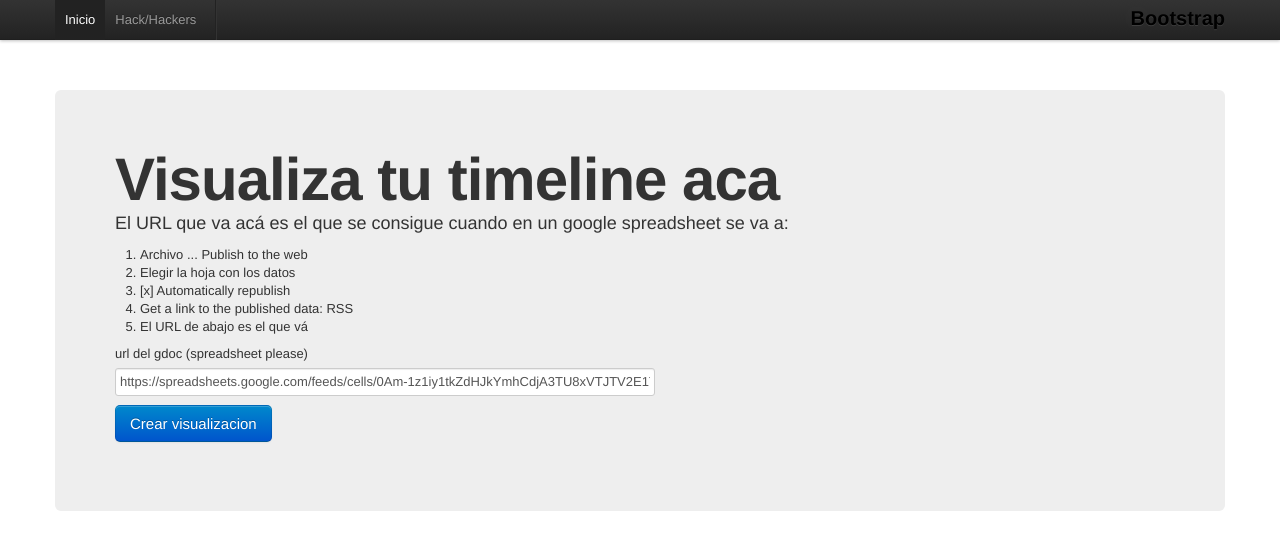
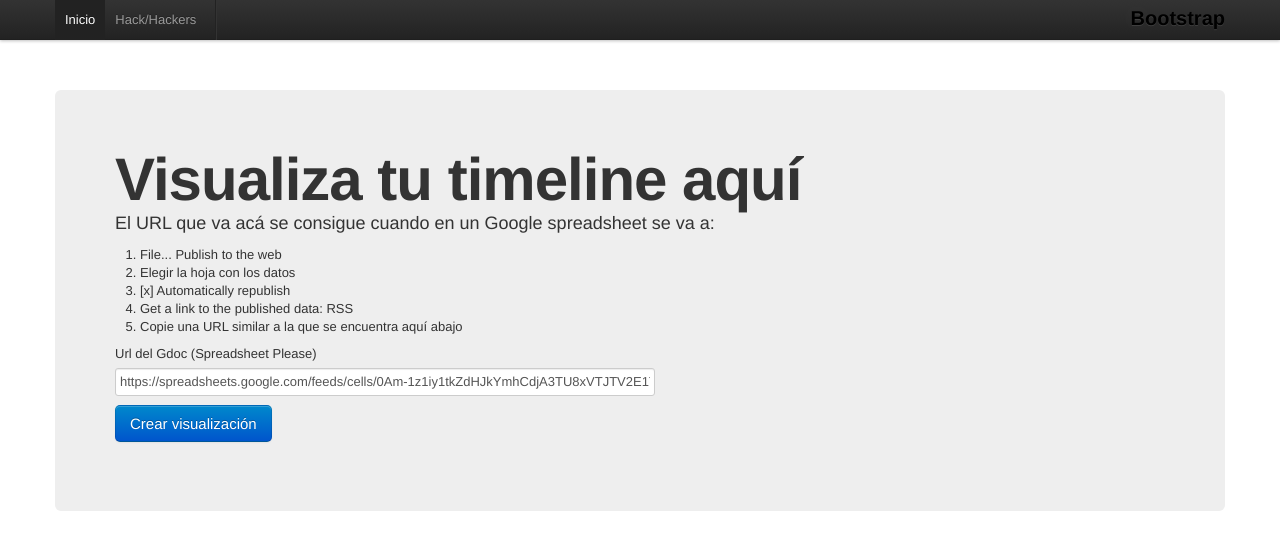
Before and after one commit to hhba/timelines, a plain HTML site: page index.html in a window 1280 px wide. Shown: the top 550 px of the page. Drawn offline with Linux system fonts and the light colour scheme.

Commit message:
Update index.html

```diff
--- a/index.html
+++ b/index.html
@@ -2,7 +2,7 @@
 <html lang="en">
   <head>
     <meta charset="utf-8">
-    <title>Visualiza esta</title>
+    <title>Visualiza tu línea de tiempo. ShowTimeLine HacksHackers Buenos Aires</title>
     <meta name="viewport" content="width=device-width, initial-scale=1.0">
     <meta name="description" content="">
     <meta name="author" content="">
@@ -67,25 +67,25 @@
 
 
 <div class="hero-unit">
-  <h1>Visualiza tu timeline aca</h1>
-  <p>El URL que va acá es el que se consigue cuando en un google spreadsheet se va a:
+  <h1>Visualiza tu timeline aquí</h1>
+  <p>El URL que va acá se consigue cuando en un Google spreadsheet se va a:
     <ol>
-      <li>Archivo ... Publish to the web</li>
+      <li>File... Publish to the web</li>
       <li>Elegir la hoja con los datos</li>
       <li>[x] Automatically republish</li>
       <li>Get a link to the published data: RSS</li>
-      <li>El URL de abajo es el que vá</li>
+      <li>Copie una URL similar a la que se encuentra aquí abajo </li>
     </ol>
   </p>
 <div class="clearfix">
-    <label>url del gdoc (spreadsheet please)</label>
+    <label>Url del Gdoc (Spreadsheet Please)</label>
     <div class="input">
         <input type="text" class="input-xxlarge" name="url" id='url' value='https://spreadsheets.google.com/feeds/cells/0Am-1z1iy1tkZdHJkYmhCdjA3TU8xVTJTV2E1TE5TYVE/od6/public/basic?alt=json-in-script&callback=parseRequest' />
     </div>
 </div>
   <p>
     <a class="btn btn-primary btn-large" id='btn'>
-      Crear visualizacion
+      Crear visualización
     </a>
   </p>
 </div>
```
